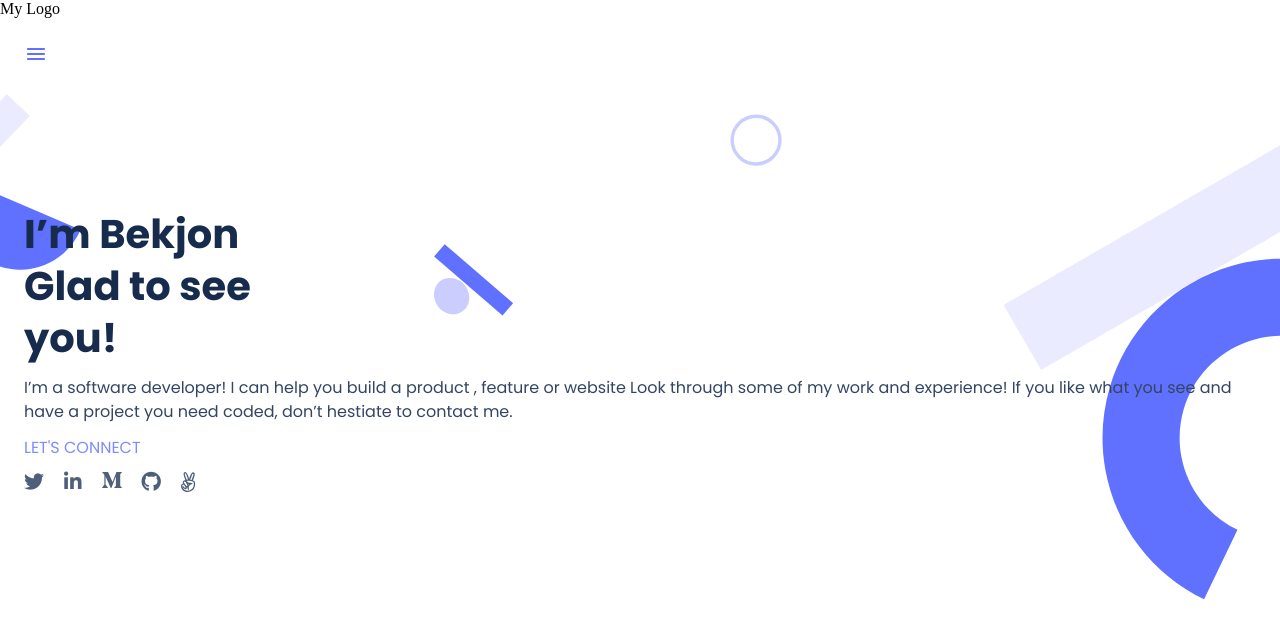
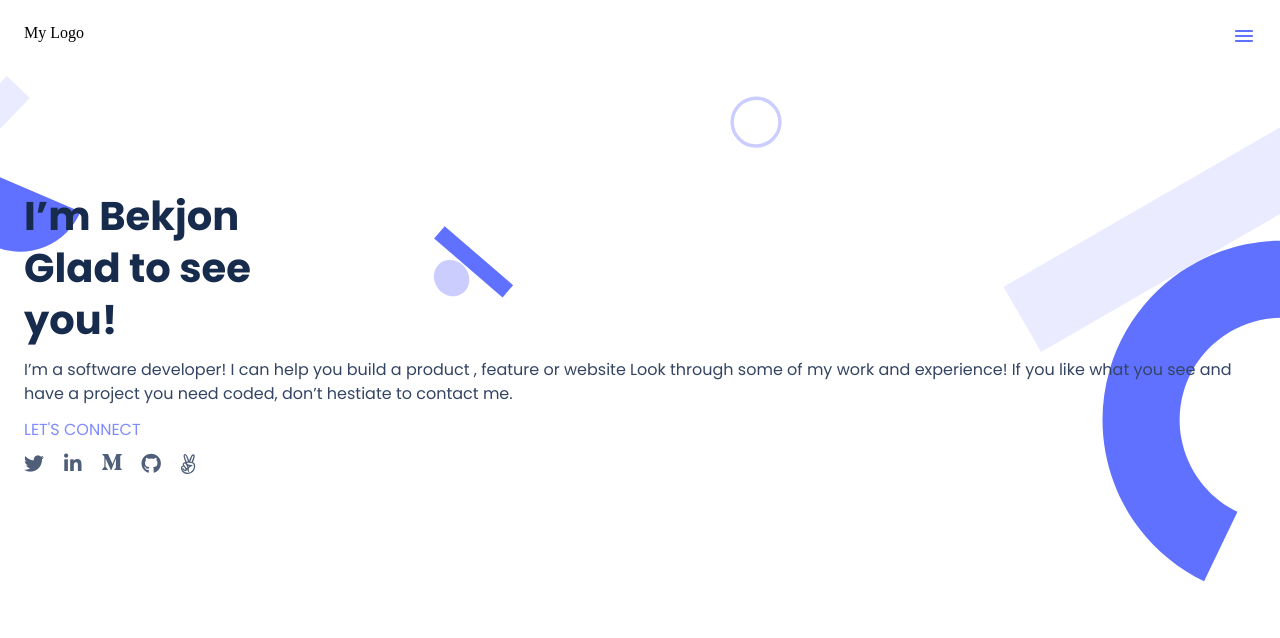
Before and after one commit to Kumilachew-g/microverse-portfolio, a website: page index.html in a window 1280 px wide. Drawn offline with Linux system fonts and the light colour scheme.

Commit message:
Add main css

```diff
--- a/src/main.css
+++ b/src/main.css
@@ -7,13 +7,14 @@
   box-sizing: border-box;
 }
 
-header > nav {
+header {
   display: flex;
   padding: 24px;
   justify-content: space-between;
 }
 
 header > nav > .logo {
+  text-decoration: none;
   font-family: 'Poppins', sans-serif;
   font-style: normal;
   font-weight: 700;
```
